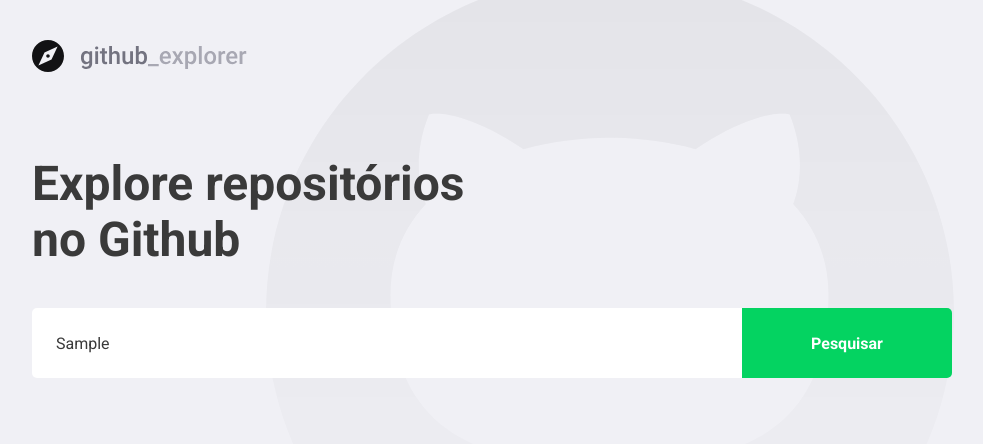
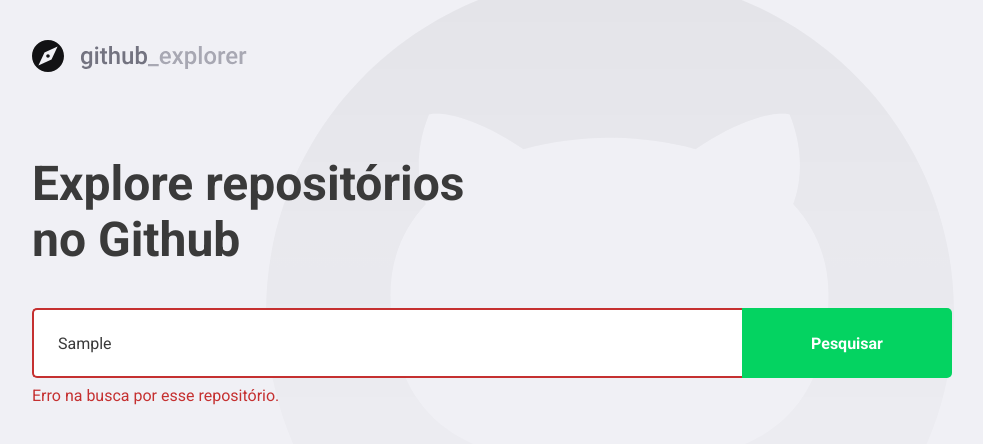
Before and after one commit to thiagogualberto/github_explorer, a React (Create React App) app: page / in a window 1280 px wide. Both pictures are taken after typing "Sample" into the empty fields and a click on the button "Pesquisar". Shown: the top 444 px of the page, without its empty margins (148-1131 px from the left). Built offline with nearby package versions, Linux system fonts and the light colour scheme; no server answers; the HTML template or start-up script is replaced by a standard one.

Commit message:
Dealing with errors

```diff
--- a/src/pages/Dashboard/index.tsx
+++ b/src/pages/Dashboard/index.tsx
@@ -7,7 +7,7 @@
 
 import logoImg from '../../assets/logo.svg';
 
-import { Title, Form, Repositories } from './styles';
+import { Title, Form, Repositories, Error } from './styles';
 
 interface Repository {
   full_name: string;
@@ -21,17 +21,28 @@
 const Dashboard: React.FC = () => {
   const [newRepo, setNewRepo] = useState('');
   const [repositories, setRepositories] = useState<Repository[]>([]);
+  const [inputError, setInputError] = useState('');
 
   async function handleAddRepository(
     event: FormEvent<HTMLFormElement>,
   ): Promise<void> {
     event.preventDefault();
 
-    const response = await api.get<Repository>(`repos/${newRepo}`);
+    if (!newRepo) {
+      setInputError('Digite o autor/nome do repositório.');
+      return;
+    }
 
-    const repository = response.data;
-    setRepositories([...repositories, repository]);
-    setNewRepo('');
+    try {
+      const response = await api.get<Repository>(`repos/${newRepo}`);
+
+      const repository = response.data;
+      setRepositories([...repositories, repository]);
+      setNewRepo('');
+      setInputError('');
+    } catch (err) {
+      setInputError('Erro na busca por esse repositório.');
+    }
   }
 
   return (
@@ -39,7 +50,7 @@
       <img src={logoImg} alt="Github Explorer" />
       <Title>Explore repositórios no Github</Title>
 
-      <Form onSubmit={handleAddRepository}>
+      <Form hasError={!!inputError} onSubmit={handleAddRepository}>
         <input
           value={newRepo}
           onChange={(e) => setNewRepo(e.target.value)}
@@ -47,6 +58,8 @@
         />
         <button type="submit"> Pesquisar </button>
       </Form>
+
+      {inputError && <Error>{inputError}</Error>}
 
       <Repositories>
         {repositories.map((repository) => (
--- a/src/pages/Dashboard/styles.ts
+++ b/src/pages/Dashboard/styles.ts
@@ -1,5 +1,9 @@
-import styled from 'styled-components';
+import styled, { css } from 'styled-components';
 import { shade } from 'polished';
+
+interface FormProps {
+  hasError: boolean;
+}
 
 // "styled" - cria componente estilizado.
 export const Title = styled.h1`
@@ -10,7 +14,7 @@
   margin-top: 80px;
 `;
 
-export const Form = styled.form`
+export const Form = styled.form<FormProps>`
   margin-top: 40px;
   margin-width: 700px;
 
@@ -23,6 +27,14 @@
     border: 0;
     border-radius: 5px 0 0 5px; /*Borda do conteúdo do input*/
     color: #3a3a3a;
+    border: 2px solid #fff;
+    border-right: 0;
+
+    ${(props) =>
+      props.hasError &&
+      css`
+        border-color: #c53030;
+      `}
 
     &::placeholder {
       color: #a8a8b3;
@@ -45,6 +57,12 @@
       background: ${shade(0.2, '#04d361')};
     }
   }
+`;
+
+export const Error = styled.span`
+  display: block;
+  color: #c53030;
+  margin-top: 8px;
 `;
 
 export const Repositories = styled.form`
```
